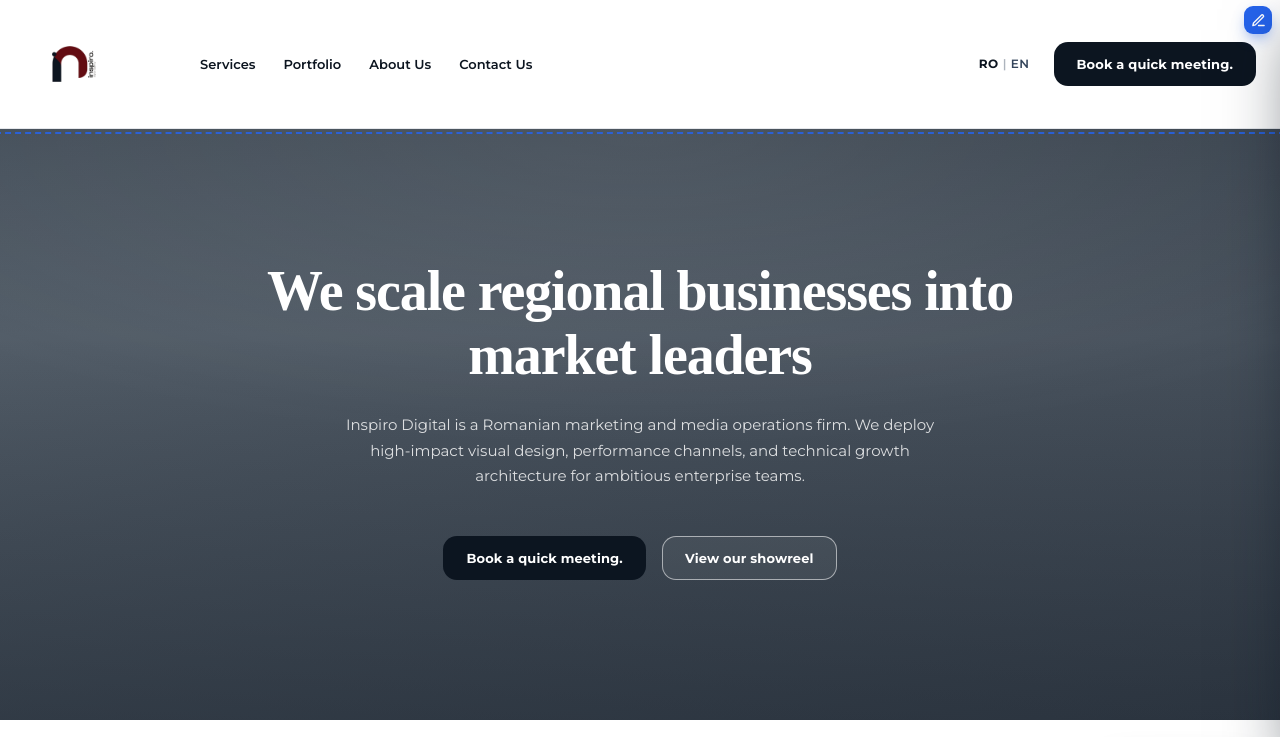
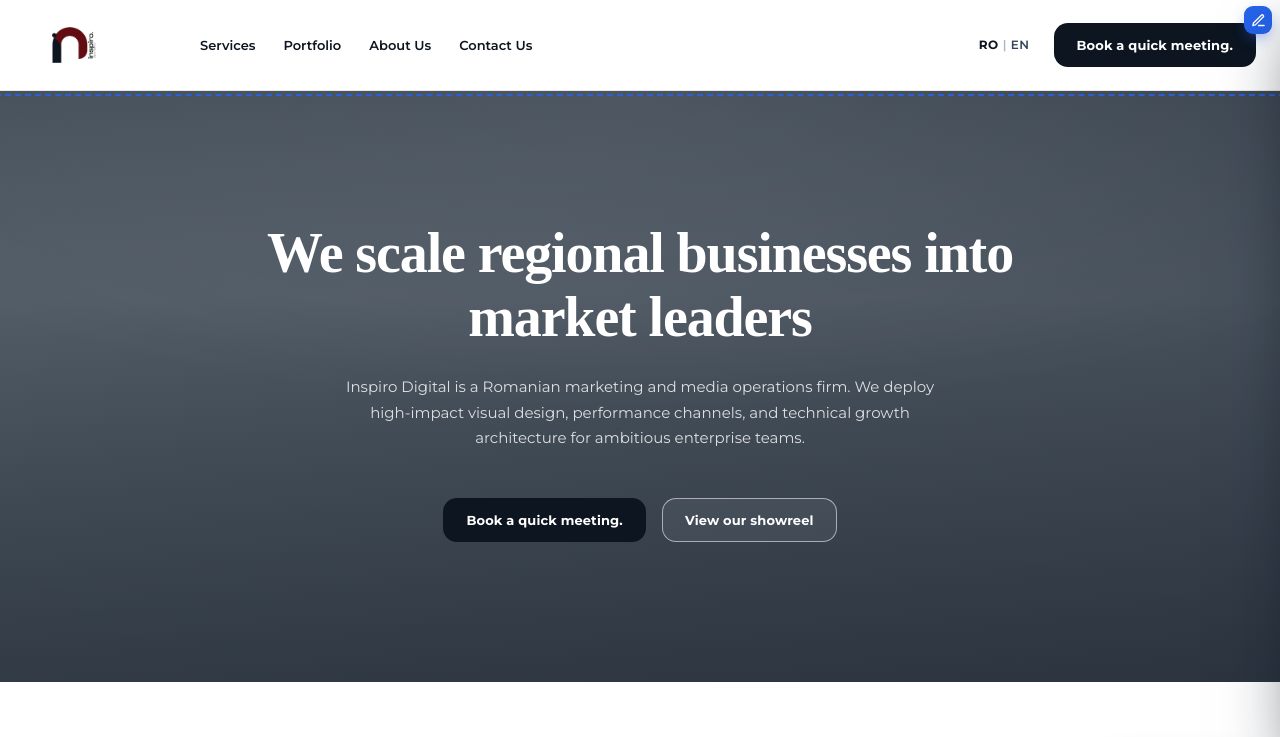
Before and after one commit to andreibotica725-gif/Inspiro, a plain HTML site: page index.html in a window 1280 px wide. Shown: the top 737 px of the page. Drawn offline with Linux system fonts and the light colour scheme; no server answers; a web font is replaced by a local one.

Commit message:
Update inspiro.css

```diff
--- a/inspiro.css
+++ b/inspiro.css
@@ -120,7 +120,7 @@ button,input,select,textarea{font:inherit;color:inherit;}
   position:sticky;top:0;z-index:60;background:var(--pure-white);
   border-bottom:1px solid var(--border-grey);
 }
-.nav{display:flex;align-items:center;gap:var(--s4);height:128px;}
+.nav{display:flex;align-items:center;gap:var(--s4);height:90px;}
 .brand{display:flex;align-items:center;flex:none;}
 .brand img{height:100px;width:auto;}
 .nav-links{display:flex;align-items:center;gap:28px;margin-left:44px;}
```
